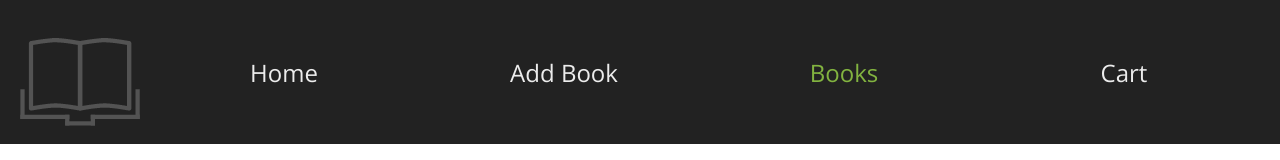
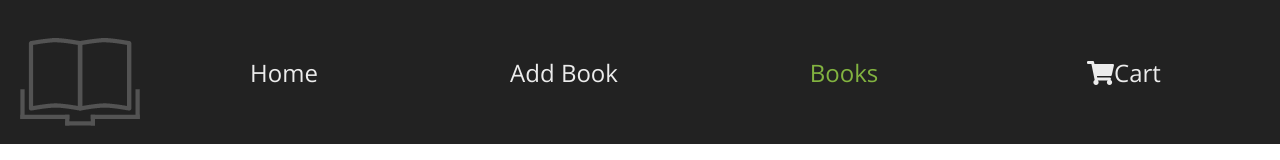
Before and after one commit to vstrog/react-book-store, a React (Create React App) app: page / in a window 1280 px wide. Shown: the top 160 px of the page. Built offline with nearby package versions, Linux system fonts and the light colour scheme.

Commit message:
Update Navbar.js

```diff
--- a/src/components/Navbar/Navbar.js
+++ b/src/components/Navbar/Navbar.js
@@ -25,6 +25,7 @@ export default function Navbar() {
                 </li>
                 <li className="nav-item">
                         <a href="/" className="nav-link">
+                        <i class="fas fa-shopping-cart"></i>
                                 Cart
                         </a>
                 </li>
```
